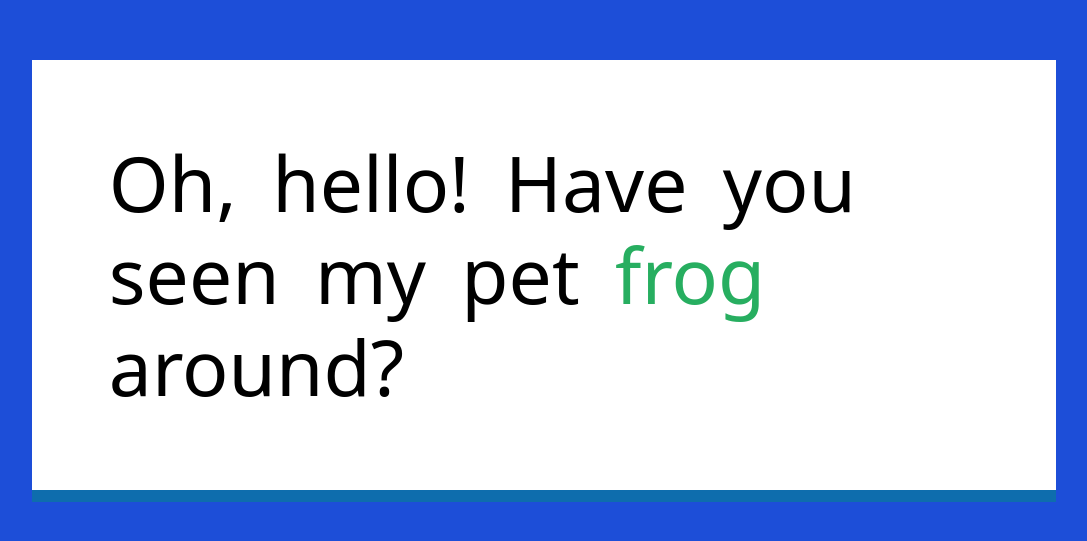
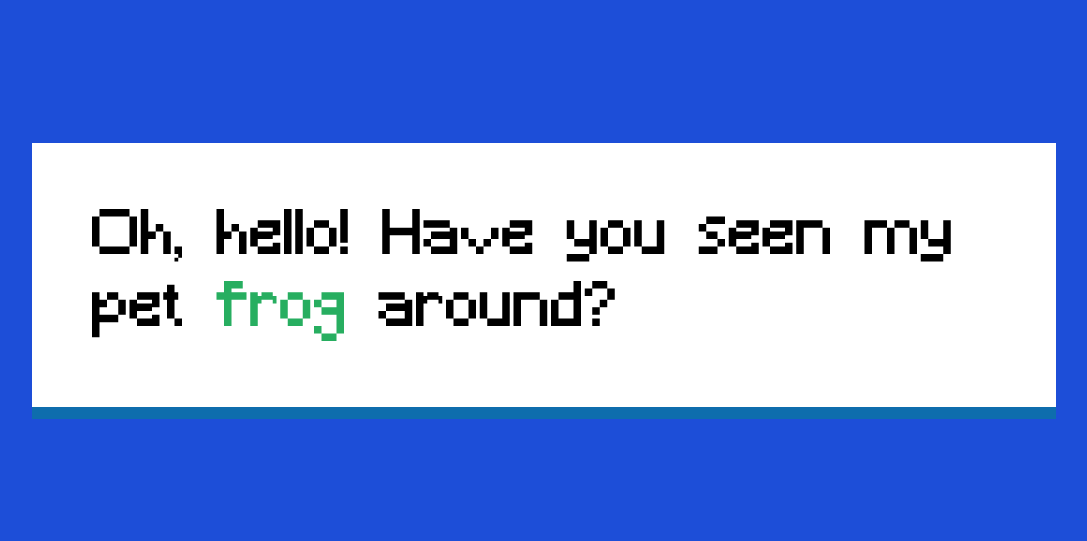
Before and after one commit to SimpleLuke/Task-Quest.io, a React (Create React App) app: page / in a window 1280 px wide. Shown: the part 119-660 px from the top of the page, without its empty margins (96-1183 px from the left). Built offline with nearby package versions, Linux system fonts and the light colour scheme.

Commit message:
add Minecraft font

```diff
--- a/src/components/text-box/TypeWriter.jsx
+++ b/src/components/text-box/TypeWriter.jsx
@@ -1,10 +1,47 @@
-import { useTypedText } from "../../hooks/useTypedText";
-
-const lines = ["hello world", "welcome back!"];
+import { useEffect, useRef } from "react";
+import { useSelector, useDispatch } from "react-redux";
+import { revealOneCharacter } from "../../store/features/typewriter/typewriterSlice";
 
 const TypeWriter = () => {
-  const text = useTypedText(lines);
-  return <p>{text}</p>;
+  const dispatch = useDispatch();
+  const count = useRef(0);
+  const { characters, delay } = useSelector((store) => store.typewriter);
+
+  useEffect(() => {
+    const timeoutId = setTimeout(() => {
+      if (count.current <= characters.length - 1) {
+        dispatch(revealOneCharacter(count.current));
+        count.current++;
+        console.log(delay);
+      }
+    }, delay);
+    return () => clearTimeout(timeoutId);
+  }, [count.current]);
+
+  return (
+    <div className="text w-[80%] text-6xl">
+      {characters.map((character, index) => {
+        return (
+          <span
+            key={index}
+            className={`${
+              character.isReveal ? "revealed" : ""
+            } ${character.classes.join(" ")}`}
+          >
+            {character.character}
+          </span>
+        );
+      })}
+      {/* <svg
+    className="corner"
+    viewBox="0 0 65 62"
+    fill="none"
+    xmlns="http://www.w3.org/2000/svg"
+  >
+    <path d="M35 3.5L65 6.5V62L0 0L35 3.5Z" fill="white" />
+  </svg> */}
+    </div>
+  );
 };
 
 export default TypeWriter;
--- a/src/index.css
+++ b/src/index.css
@@ -4,6 +4,19 @@
 
 :root {
   --pixel-size: 10;
+}
+
+@layer base {
+  @font-face {
+    font-family: Minecraft;
+    src: url(./font/Minecraft.ttf);
+  }
+
+  html {
+    font-family: Minecraft;
+    font-weight: 400;
+    letter-spacing: 0px;
+  }
 }
 
 @layer utilities {
@@ -55,7 +68,7 @@
 
   /* Text box */
   .text {
-    font-size: 6vw;
+    /* font-size: 6vw; */
     word-spacing: 0.2em;
     margin: 0 auto;
     background: #fff;
--- a/src/scenes/prologue.scene.jsx
+++ b/src/scenes/prologue.scene.jsx
@@ -1,49 +1,10 @@
-import { Fragment, useEffect, useRef } from "react";
-import { useSelector, useDispatch } from "react-redux";
-import { revealOneCharacter } from "../store/features/typewriter/typewriterSlice";
+import { Fragment } from "react";
+import TypeWriter from "../components/text-box/TypeWriter";
 
 const PrologueScene = () => {
-  const dispatch = useDispatch();
-  const count = useRef(0);
-  const { characters, delay, classNames } = useSelector(
-    (store) => store.typewriter
-  );
-
-  useEffect(() => {
-    const timeoutId = setTimeout(() => {
-      if (count.current <= characters.length - 1) {
-        dispatch(revealOneCharacter(count.current));
-        count.current++;
-        console.log(delay);
-      }
-    }, delay);
-    return () => clearTimeout(timeoutId);
-  }, [count.current]);
-
   return (
     <Fragment>
-      <div className="text w-[80%]">
-        {characters.map((character, index) => {
-          return (
-            <span
-              key={index}
-              className={`${
-                character.isReveal ? "revealed" : ""
-              } ${character.classes.join(" ")}`}
-            >
-              {character.character}
-            </span>
-          );
-        })}
-        {/* <svg
-          className="corner"
-          viewBox="0 0 65 62"
-          fill="none"
-          xmlns="http://www.w3.org/2000/svg"
-        >
-          <path d="M35 3.5L65 6.5V62L0 0L35 3.5Z" fill="white" />
-        </svg> */}
-      </div>
+      <TypeWriter />
     </Fragment>
   );
 };
--- a/tailwind.config.js
+++ b/tailwind.config.js
@@ -2,6 +2,9 @@
 module.exports = {
   content: ["./src/**/*.{js,jsx,ts,tsx}", "./public/**/*.html"],
   theme: {
+    fontFamily: {
+      custom1: ["Minecraft", "sans-serif"],
+    },
     extend: {},
   },
   plugins: [],
```
Also changed, not shown: src/font/Minecraft.ttf (added).
